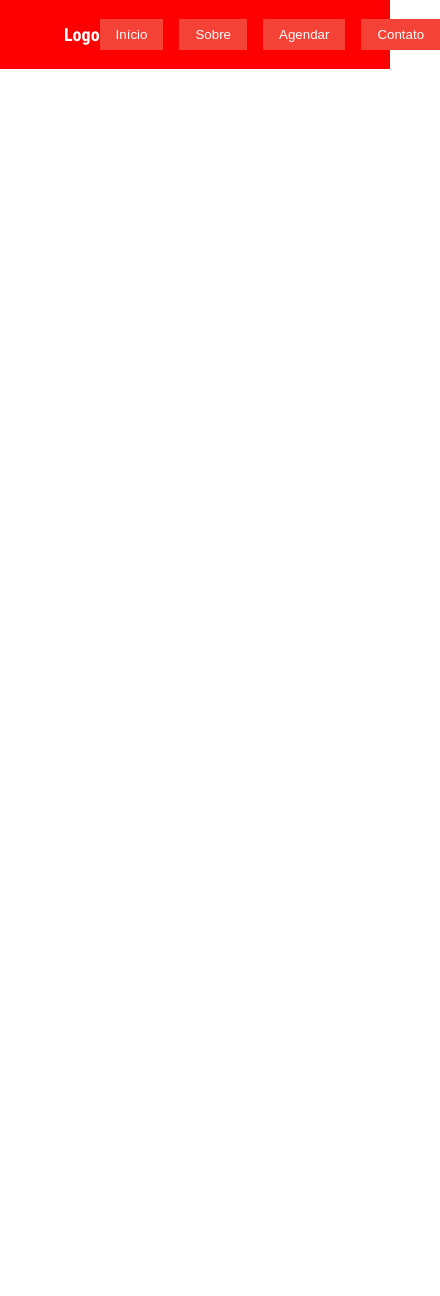
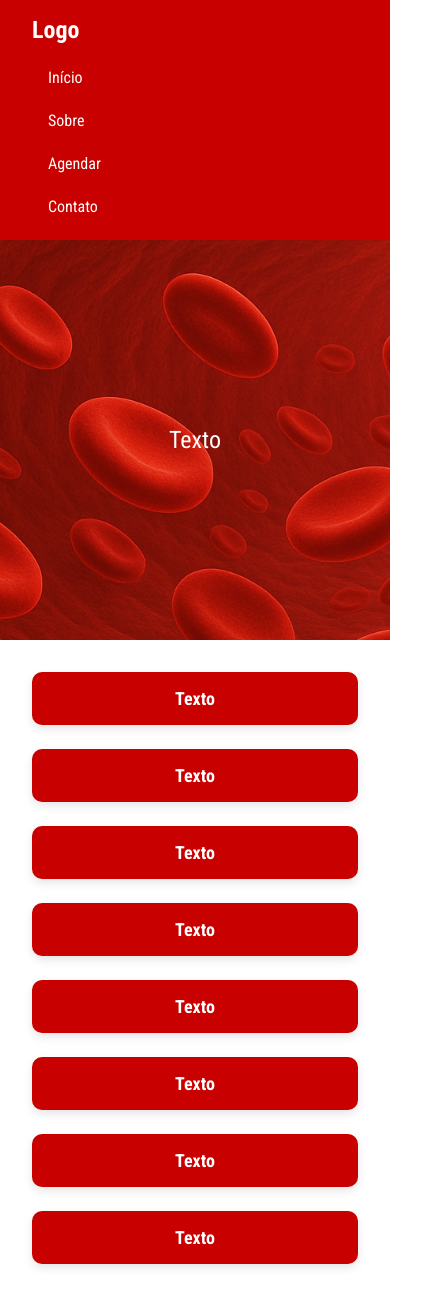
Before and after one commit to BrendaEmanueliWeber/DoeVida, a plain HTML site: page index.html in a window 390 px wide. Shown: the whole page, 440 px wide, since content can reach past the window. Before the commit the page ends 844 px from the top, so only its background shows below. Drawn offline with Linux system fonts and the light colour scheme; a web font is replaced by a local one.

Commit message:
esqueleto

```diff
--- a/index.html
+++ b/index.html
@@ -18,6 +18,42 @@
             <button>Contato</button>
         </nav>
     </header>
+
+    <div class="content">
+        <div class="texto">
+            Texto
+        </div>
+    </div>
+
+    <div class="requisitos">
+        <div class="cartoes">
+            <div class="cartao">
+                Texto
+            </div>
+            <div class="cartao">
+                Texto
+            </div>
+            <div class="cartao">
+                Texto
+            </div>
+            <div class="cartao">
+                Texto
+            </div>
+            <div class="cartao">
+                Texto
+            </div>
+            <div class="cartao">
+                Texto
+            </div>
+            <div class="cartao">
+                Texto
+            </div>
+            <div class="cartao">
+                Texto
+            </div>
+        </div>
+    </div>
+
 </body>
 
 </html>
--- a/style.scss
+++ b/style.scss
@@ -6,32 +6,120 @@ body {
     font-size: 18px;
 }
 
+* {
+    box-sizing: border-box;
+    font-family: "Roboto Condensed", sans-serif;
+}
+
 .cabecalho {
     display: flex;
+    flex-wrap: wrap;
     justify-content: space-between;
     align-items: center;
-    background: #f00;
-    padding: 1.2rem 4rem;
+    background: #C90000;
+    padding: 1.2rem 10rem;
     color: #fff;
 
     .logo {
     font-weight: bold;
+    font-size: 1.5rem;
     }
 
     .menu {
     display: flex;
-        gap: 1rem;
+    gap: 2rem;
 
     button {
-            background: #f44336;
+        background: #C90000;
         color: #fff;
         border: none;
         padding: 0.5rem 1rem;
         cursor: pointer;
+        font-size: 1rem;
 
         &:hover {
-                background: #c62828;
+            background: #ff6b6b;
         }
     }
     }
 }
+
+.content {
+    display: flex;
+    background-image: url(images/bg-img.png);
+    background-size: cover;
+    background-position: center;
+    width: 100%;
+    height: 25rem;
+    justify-content: center;
+    align-items: center;
+
+    .texto {
+    color: #ffffff;
+    font-size: 1.5rem;
+    text-align: center;
+    padding: 1rem;
+    }
+}
+
+.requisitos {
+    padding: 2rem;
+
+    .cartoes {
+    display: grid;
+    grid-template-columns: repeat(4, 1fr);
+    gap: 1.5rem;
+    }
+
+    .cartao {
+    background-color: #C90000;
+    color: #fff;
+    border-radius: 10px;
+    padding: 1rem;
+    text-align: center;
+    font-weight: bold;
+    box-shadow: 0 4px 10px rgba(0, 0, 0, 0.1);
+    transition: transform 0.2s ease;
+
+    &:hover {
+        transform: translateY(-5px);
+    }
+    }
+}
+
+@media (max-width: 1024px) {
+    .cabecalho {
+    padding: 1rem 4rem;
+
+    .menu {
+        gap: 1.5rem;
+    }
+    }
+
+    .requisitos .cartoes {
+    grid-template-columns: repeat(2, 1fr); // tablet: 2 colunas
+    }
+}
+
+@media (max-width: 768px) {
+    .cabecalho {
+    flex-direction: column;
+    align-items: flex-start;
+    padding: 1rem 2rem;
+
+    .menu {
+        flex-direction: column;
+        gap: 0.5rem;
+        margin-top: 1rem;
+
+        button {
+        width: 100%;
+        text-align: left;
+        }
+    }
+    }
+
+    .requisitos .cartoes {
+    grid-template-columns: 1fr; // celular: 1 coluna
+    }
+}
```
Also changed, not shown: images/bg-img.png (added), images/bgimg.jpg (deleted), images/image.png (deleted), style.css, 1 other file. Lines whose indentation alone changed are shown as unchanged.
